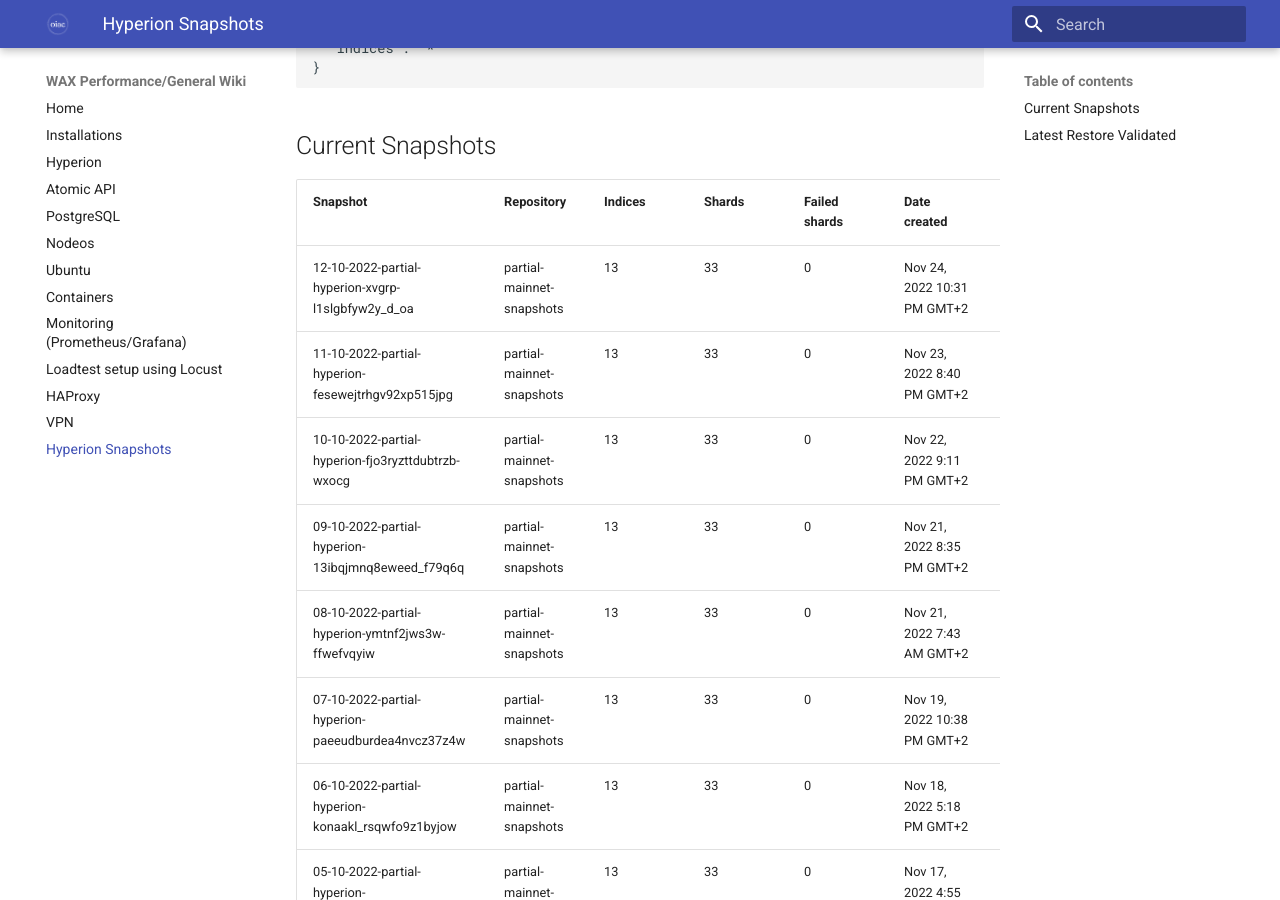
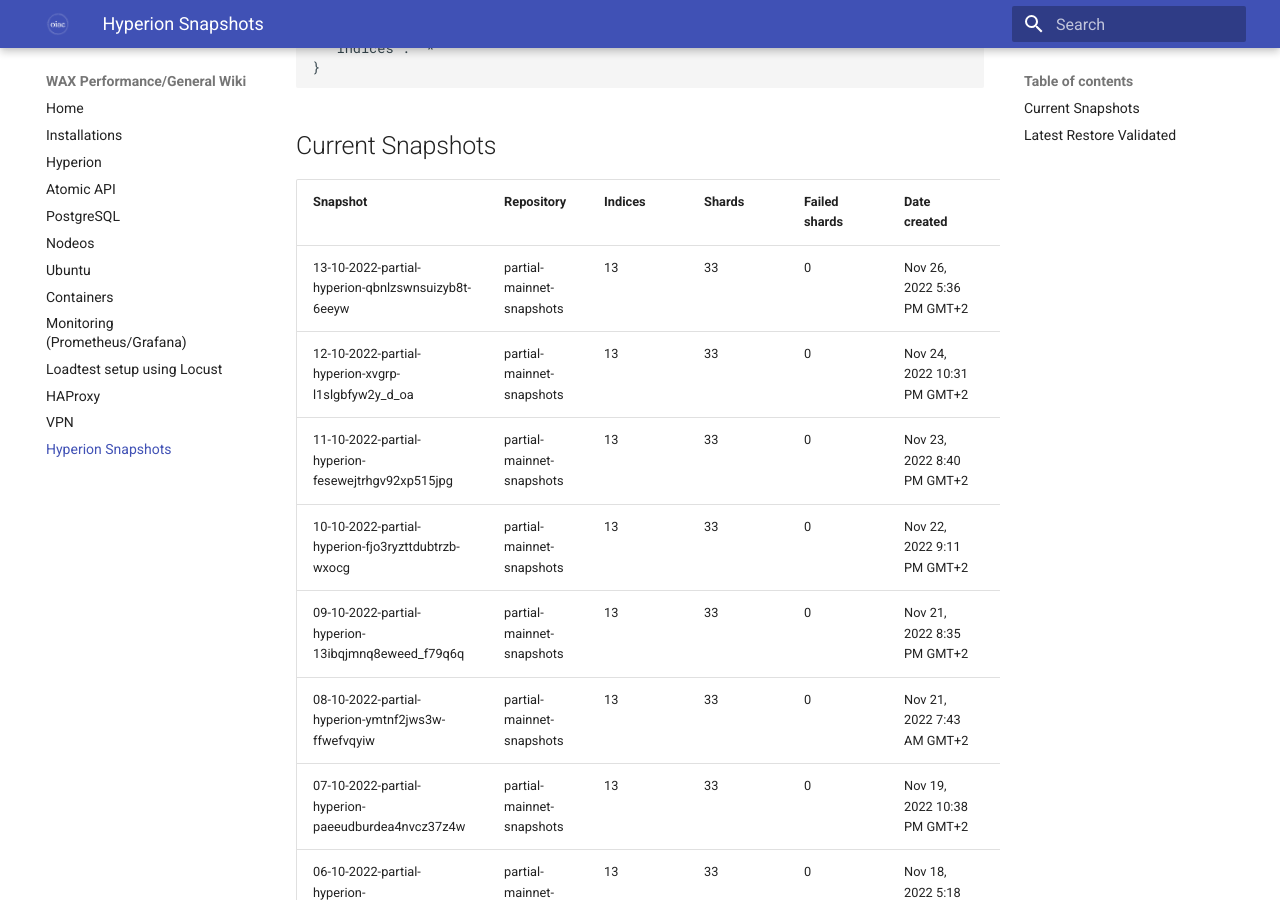
Before and after one commit to oneinacillian/wiki, an MkDocs documentation site: the page built from docs/snapshots.md, in a window 1280 px wide and 900 px high, scrolled down 2022 px. Built offline with MkDocs 1.6.1 and Material for MkDocs 9.7.7, drawn with Linux system fonts in a browser that asks for light colours.

Commit message:
Added snapshot for 13/10

```diff
--- a/docs/snapshots.md
+++ b/docs/snapshots.md
@@ -60,6 +60,7 @@
 
 | Snapshot                                           | Repository                | Indices | Shards | Failed shards | Date created                | Duration |
 |----------------------------------------------------|---------------------------|---------|--------|---------------|-----------------------------|----------|
+| 13-10-2022-partial-hyperion-qbnlzswnsuizyb8t-6eeyw | partial-mainnet-snapshots | 13      | 33     | 0             | Nov 26, 2022 5:36 PM GMT+2  | 40s      |
 | 12-10-2022-partial-hyperion-xvgrp-l1slgbfyw2y_d_oa | partial-mainnet-snapshots | 13      | 33     | 0             | Nov 24, 2022 10:31 PM GMT+2 | 34s      |
 | 11-10-2022-partial-hyperion-fesewejtrhgv92xp515jpg | partial-mainnet-snapshots | 13      | 33     | 0             | Nov 23, 2022 8:40 PM GMT+2  | 21s      |
 | 10-10-2022-partial-hyperion-fjo3ryzttdubtrzb-wxocg | partial-mainnet-snapshots | 13      | 33     | 0             | Nov 22, 2022 9:11 PM GMT+2  | 32s      |
```
